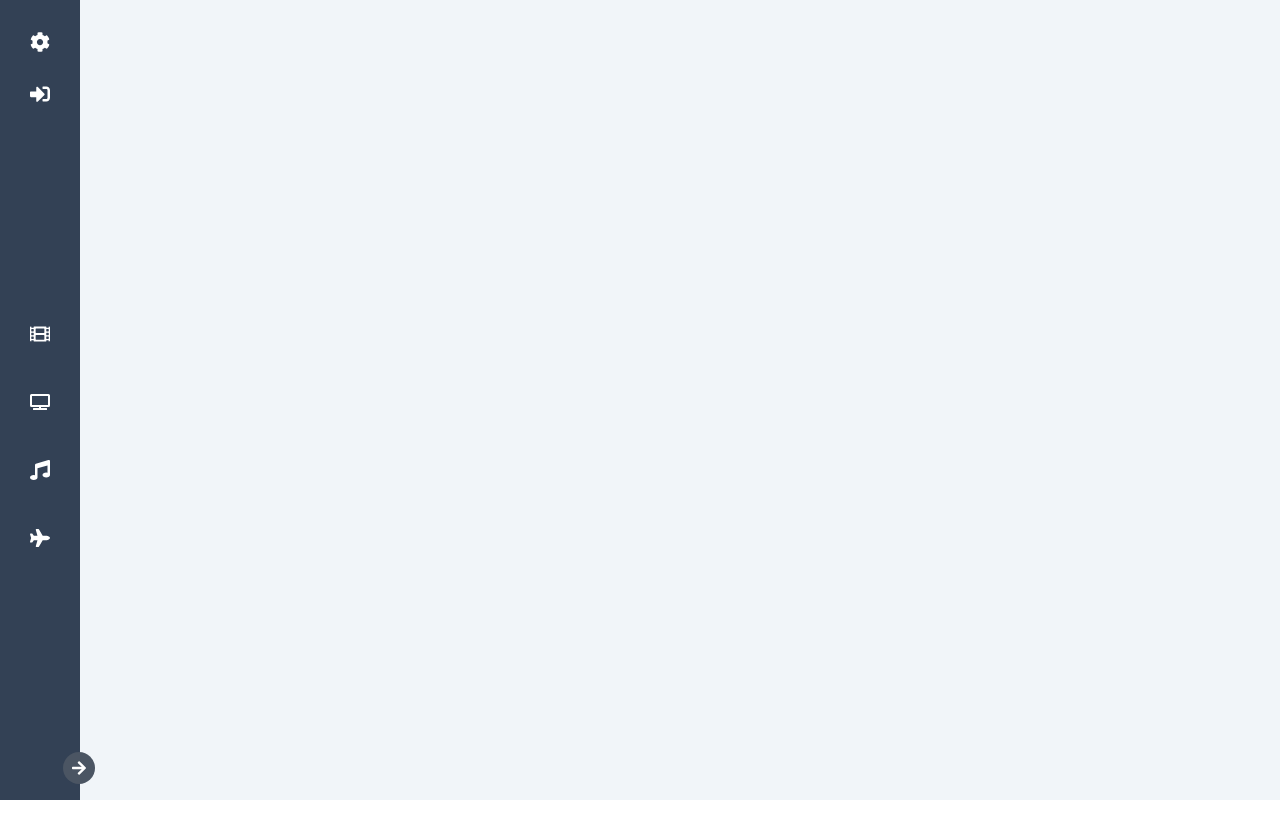
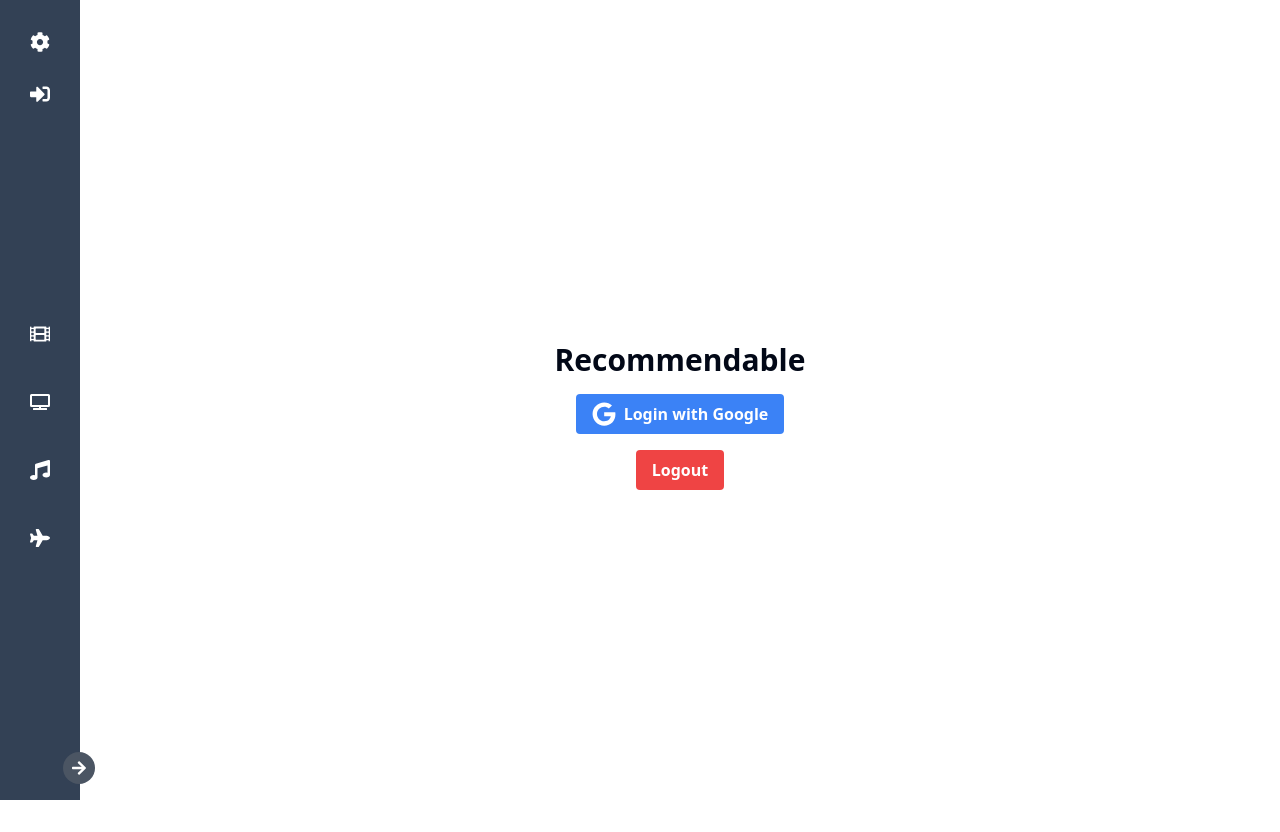
Before and after one commit to franciskershaw/recommendable, a React (Vite) app: page / in a window 1280 px wide. Before the commit the page ends 800 px from the top, so only its background shows below. Built offline with nearby package versions, Linux system fonts and the light colour scheme.

Commit message:
Get sidebar to not move all content

```diff
--- a/src/components/layout/SharedLayout.tsx
+++ b/src/components/layout/SharedLayout.tsx
@@ -4,12 +4,9 @@ import Sidebar from "../ui/Sidebar/Sidebar";
 
 const SharedLayout = () => {
   return (
-    <div className="flex h-screen">
-      {/* Sidebar */}
+    <div className="relative min-h-screen">
       <Sidebar />
-
-      {/* Main content area */}
-      <main className="flex-1 bg-secondary p-4">
+      <main className="ml-20 p-4 transition-all duration-500">
         <Outlet />
       </main>
     </div>
--- a/src/components/ui/Sidebar/Sidebar.tsx
+++ b/src/components/ui/Sidebar/Sidebar.tsx
@@ -22,7 +22,7 @@ const Sidebar = () => {
     <div
       className={`${
         isExpanded ? "w-64" : "w-20"
-      } h-full bg-slate-700 flex flex-col py-8 transition-all duration-500 relative`}
+      } h-full bg-slate-700 fixed left-0 top-0 flex flex-col py-8 transition-all duration-500 z-50`}
     >
       <div className="flex flex-col items-center space-y-8">
         <SidebarIcon
--- a/src/pages/Auth/Auth.tsx
+++ b/src/pages/Auth/Auth.tsx
@@ -1,7 +1,16 @@
+import { FaGoogle } from "react-icons/fa";
+
 const Auth = () => {
   return (
-    <div>
-      <h1></h1>
+    <div className="flex flex-col items-center justify-center h-screen">
+      <h1 className="text-3xl font-bold mb-4">Recommendable</h1>
+      <button className="bg-blue-500 hover:bg-blue-700 text-white font-bold py-2 px-4 rounded flex items-center gap-2">
+        <FaGoogle size={24} />
+        <span>Login with Google</span>
+      </button>
+      <button className="mt-4 bg-red-500 hover:bg-red-700 text-white font-bold py-2 px-4 rounded">
+        Logout
+      </button>
     </div>
   );
 };
```
